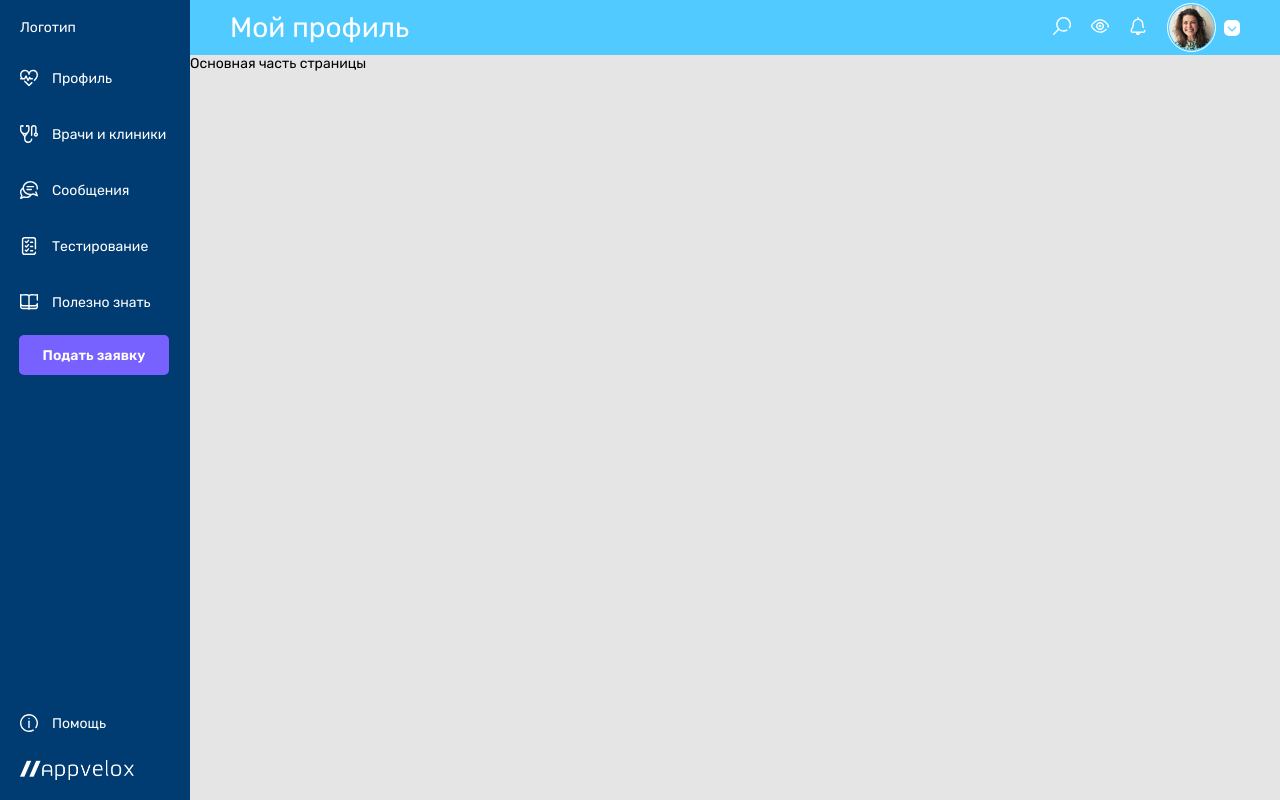
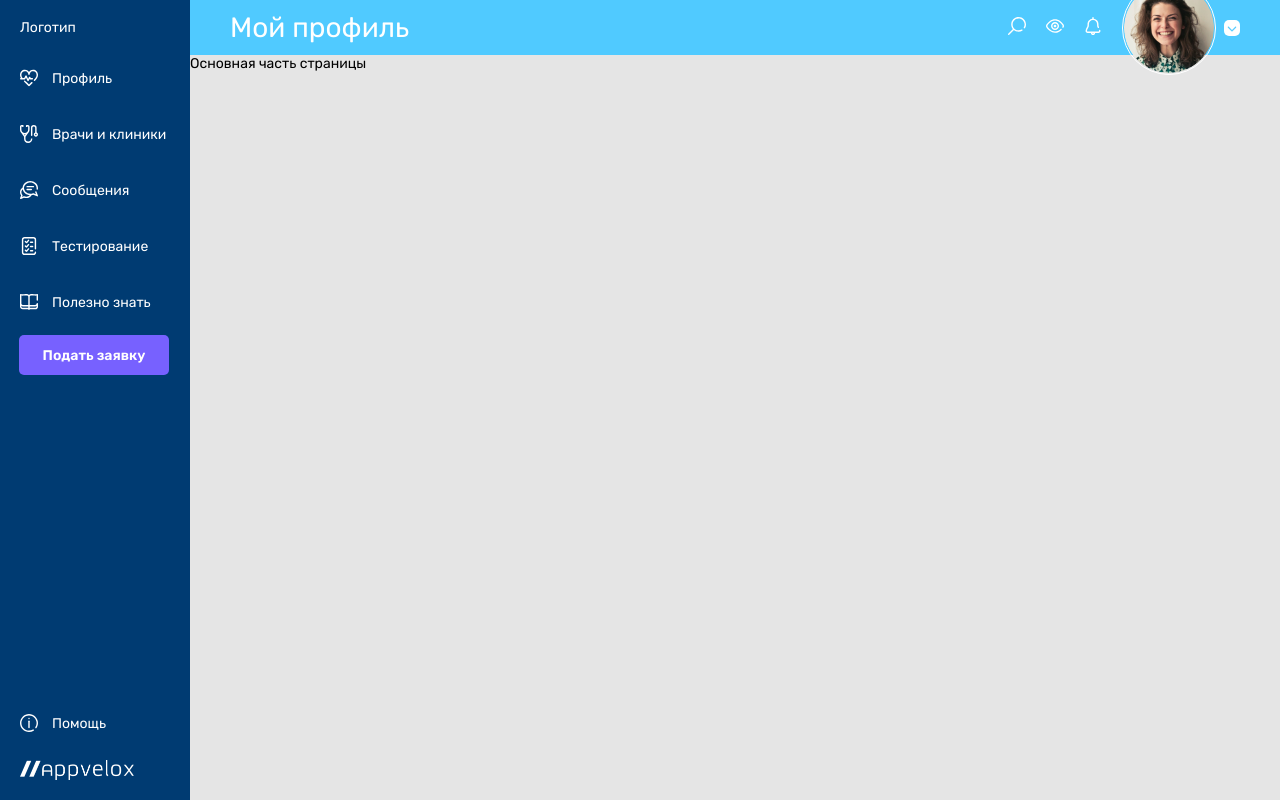
Before and after one commit to spivakev/Clinic-React-App, a React (Create React App) app: page / in a window 1280 px wide. Built offline with nearby package versions, Linux system fonts and the light colour scheme.

Commit message:
feat: add size property for the Avatar component

```diff
--- a/src/components/Avatar/index.js
+++ b/src/components/Avatar/index.js
@@ -2,7 +2,7 @@ import React from 'react';
 import './style.css';
 
 const Avatar = (props) => (
-  <img className="avatar" src={props.src} alt="Аватар" width="45" height="45" />
+  <img className="avatar" src={props.src} alt="Аватар" width={props.size} height={props.size} />
 )
 
 export default Avatar;
```
